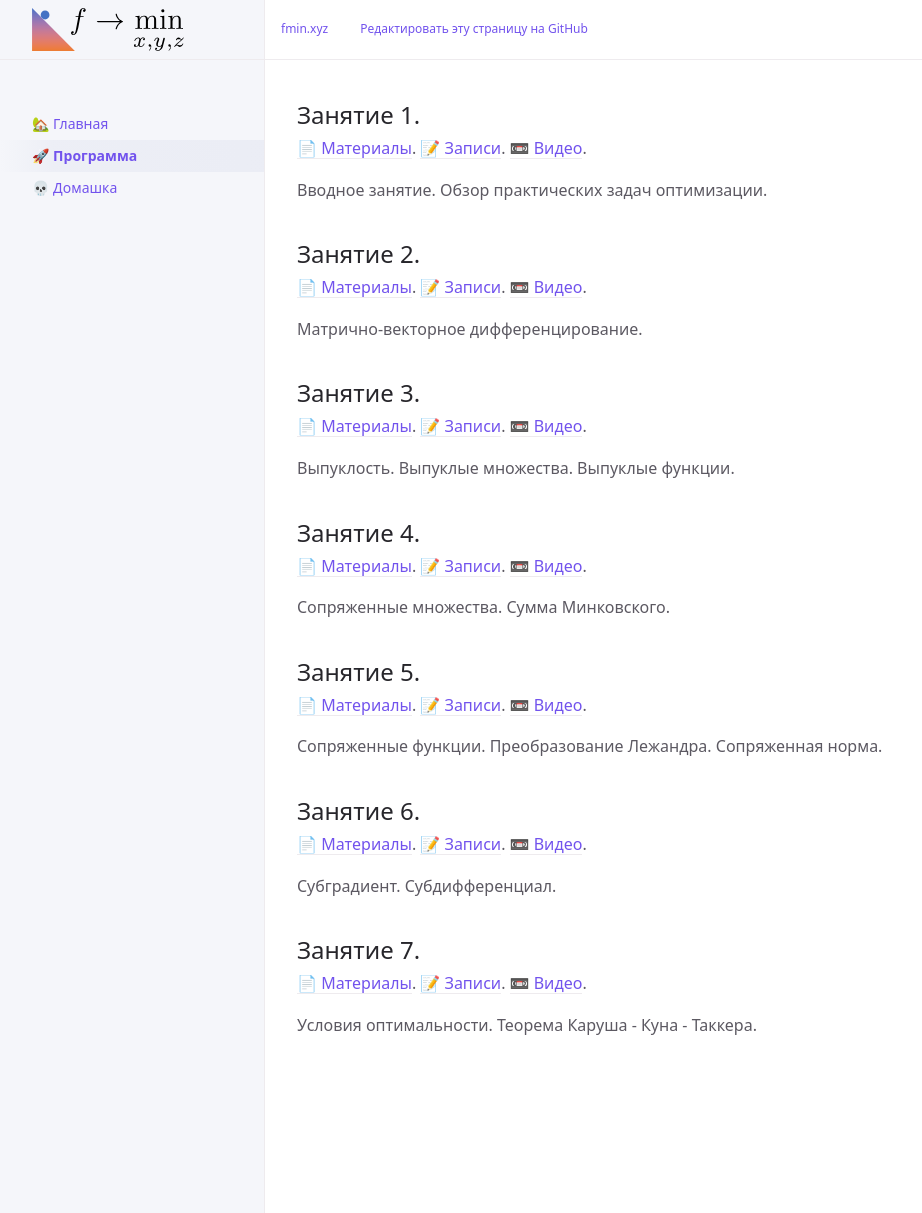
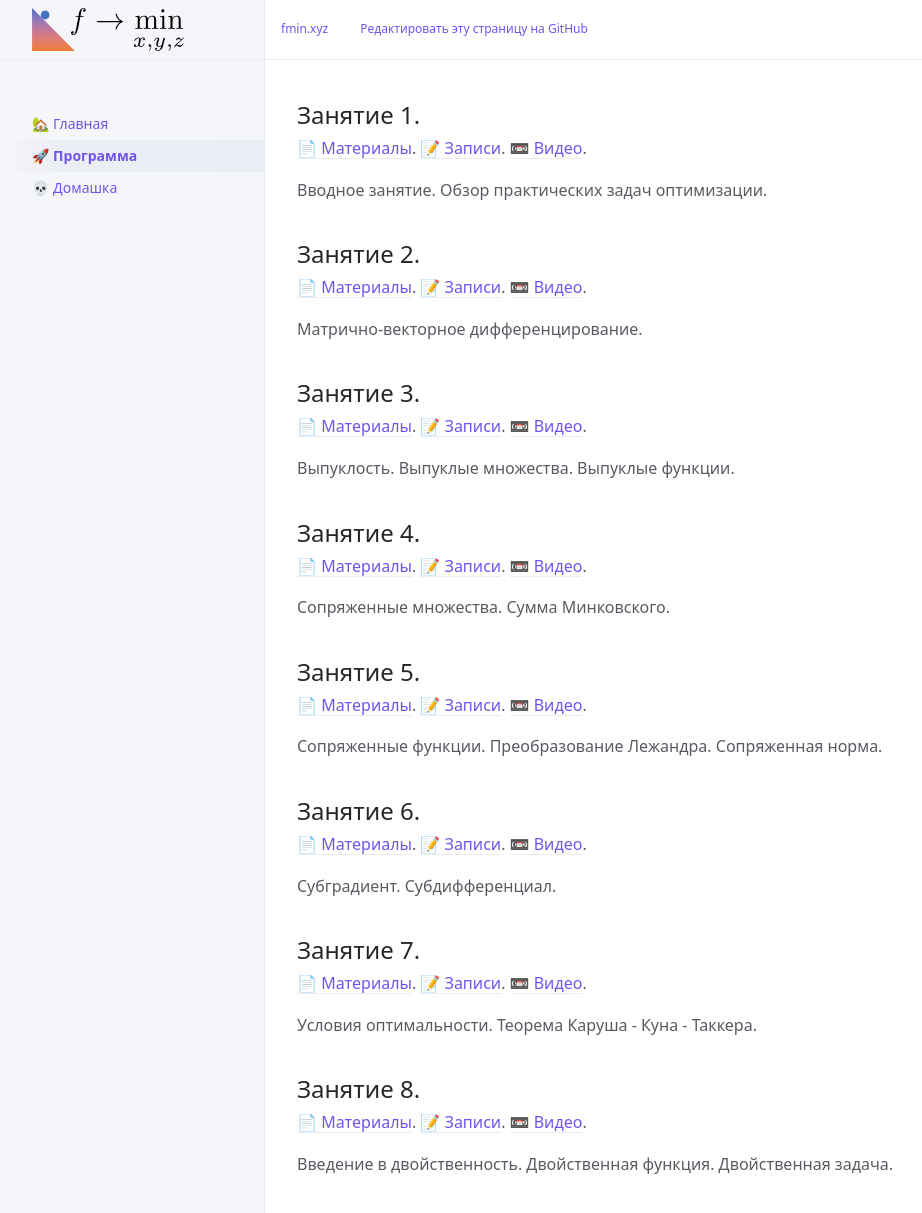
Before and after one commit to MerkulovDaniil/mipt21, a Jekyll site: the page built from program.md, in a window 1280 px wide and 1226 px high. Shown: the top 1213 px of the window, without its empty margins (107-1029 px from the left). Built offline with Jekyll 4.4.1, drawn with Linux system fonts in a browser that asks for light colours; our own code applies the rules of GitHub Pages for plain Markdown files; a script that is not in the unit is left out.

Commit message:
Update program.md

```diff
--- a/program.md
+++ b/program.md
@@ -45,3 +45,9 @@ nav_order: 2
 [📄 Материалы](/presentations/7.pdf). [📝 Записи](/notes/7.pdf). [📼 Видео](https://youtu.be/jMSoc_A-bes).
 
 Условия оптимальности. Теорема Каруша - Куна - Таккера.
+
+## Занятие 8.
+
+[📄 Материалы](/presentations/8.pdf). [📝 Записи](/notes/8.pdf). [📼 Видео]().
+
+Введение в двойственность. Двойственная функция. Двойственная задача.
```
